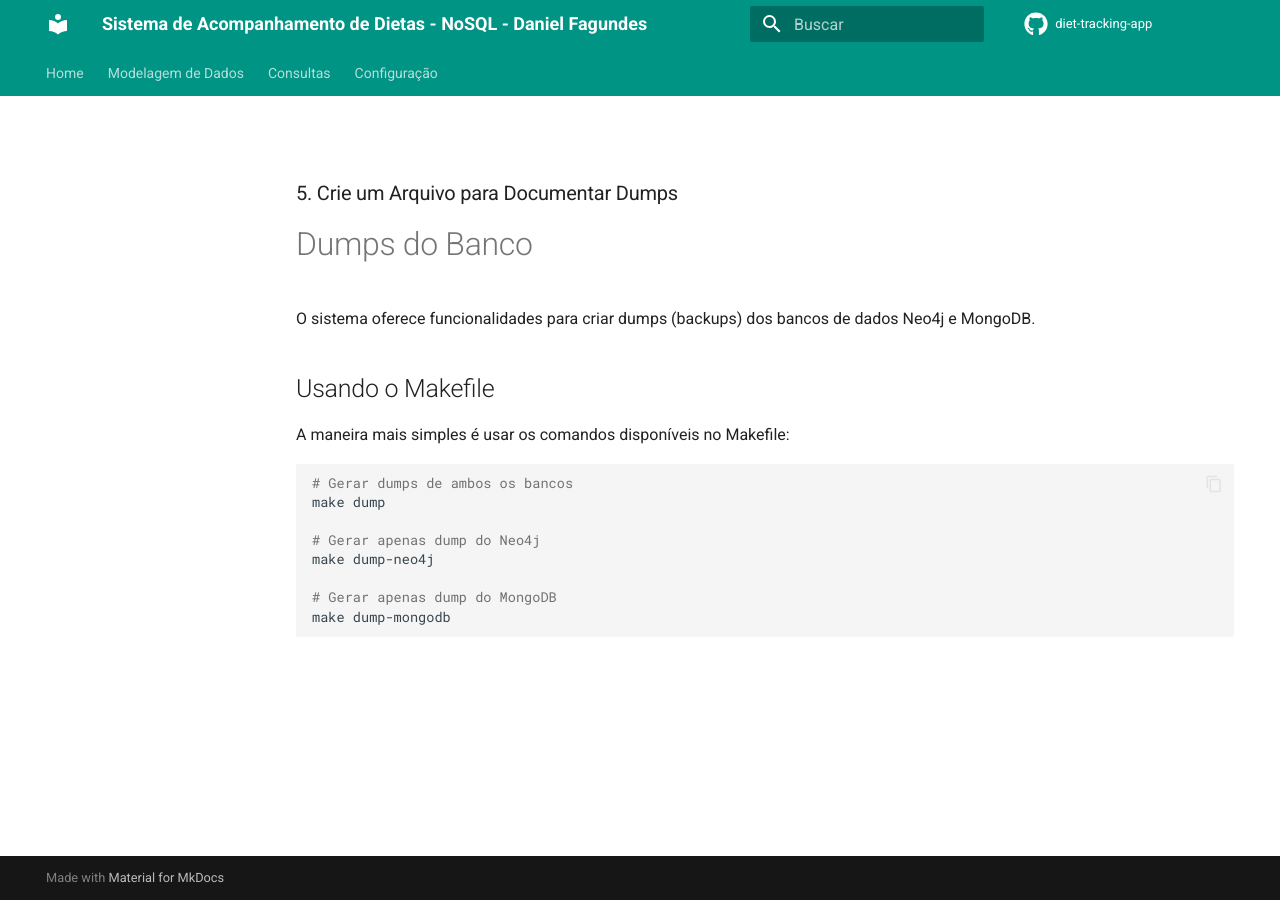
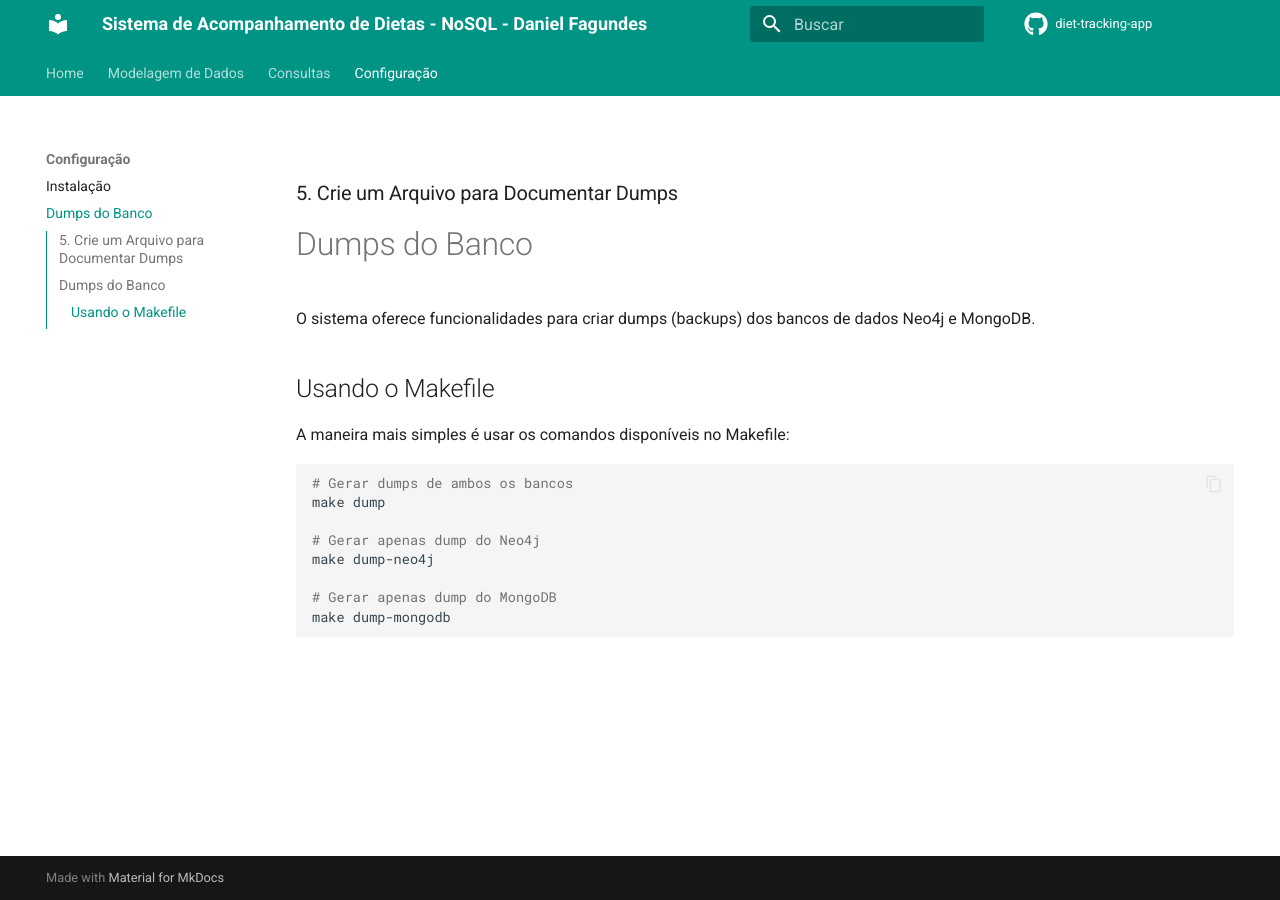
Before and after one commit to DanielPortes/diet-tracking-app, an MkDocs documentation site: the page built from docs/modelagem/dumps.md, in a window 1280 px wide. Built offline with MkDocs 1.6.1 and Material for MkDocs 9.7.7, drawn with Linux system fonts in a browser that asks for light colours; comment, search, counter and statistics services are not loaded; some of the changed lines change nothing that is shown.

Commit message:
fix path dumps

```diff
--- a/mkdocs.yml
+++ b/mkdocs.yml
@@ -60,4 +60,4 @@ nav:
     - MongoDB: consultas/mongodb.md
   - Configuração:
     - Instalação: instalacao.md
-    - Dumps do Banco: dumps.md
+    - Dumps do Banco: modelagem/dumps.md
```
